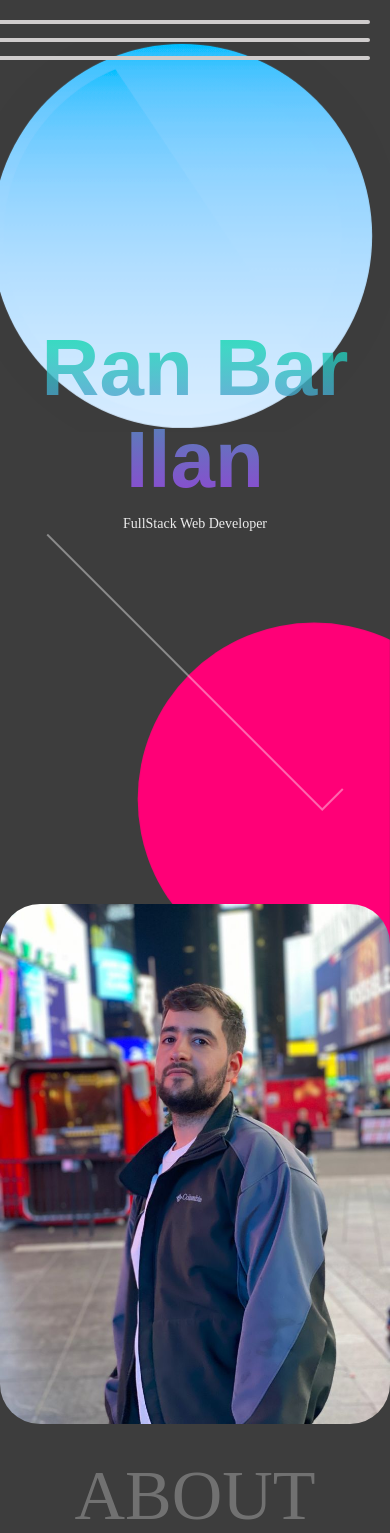
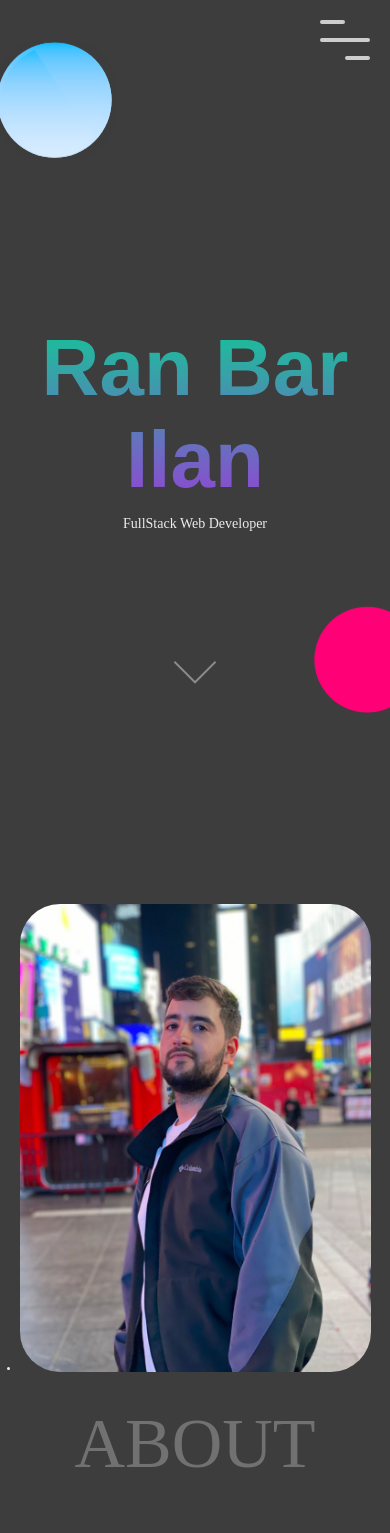
Before and after one commit to ranbri/ranbri.github.io, a PHP site: page / in a window 390 px wide; the page is wider, and only the part inside the window is pictured. Shown: the top 1533 px of that part. Run offline with PHP 8.4, Linux system fonts and the light colour scheme; some web fonts are replaced.

Commit message:
Update main.css

```diff
--- a/main.css
+++ b/main.css
@@ -6,21 +6,22 @@
 
 
 *{
-    width: 100% !important;
     margin: 0;
     padding: 0;
     box-sizing: border-box;
-
 }
 
 html{
     font-size: 10px;
     font-family: 'Gotham Medium';
     color: #ececec;
+    overflow-x: hidden;
 }
 
 body{
-
+    max-width: 100%;
+    overflow-x: hidden;
+    width: 100%;
     height: 100%;
     background: rgb(62, 61, 61) no-repeat center fixed;
     background-size: cover;
@@ -812,7 +813,10 @@ color:#ff0000;
 
 /*Start media queries*/
 @media screen and (max-width: 768px){
+
     body{
+        max-width: 100%;
+        overflow-x: hidden;
         width: 100%;
         height: 100%;
         background: rgb(61, 61, 61) no-repeat center fixed;
```
